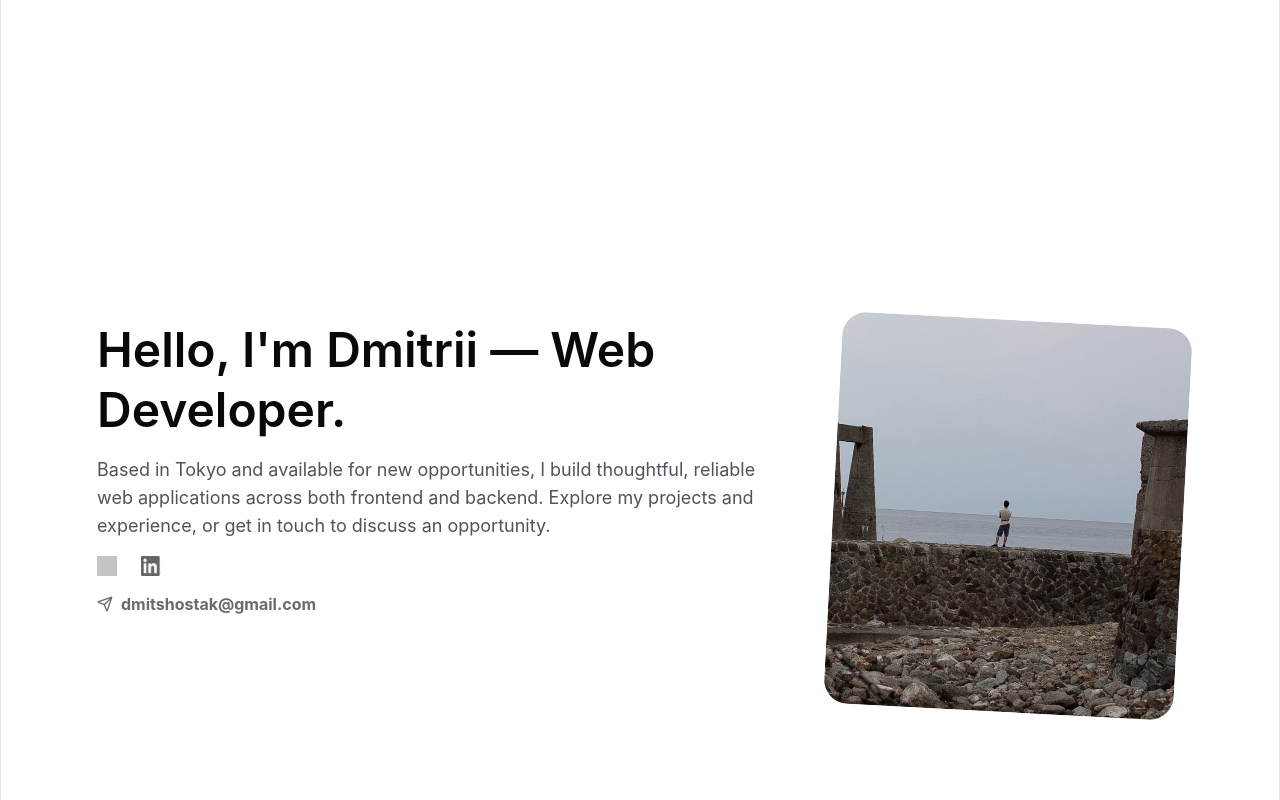
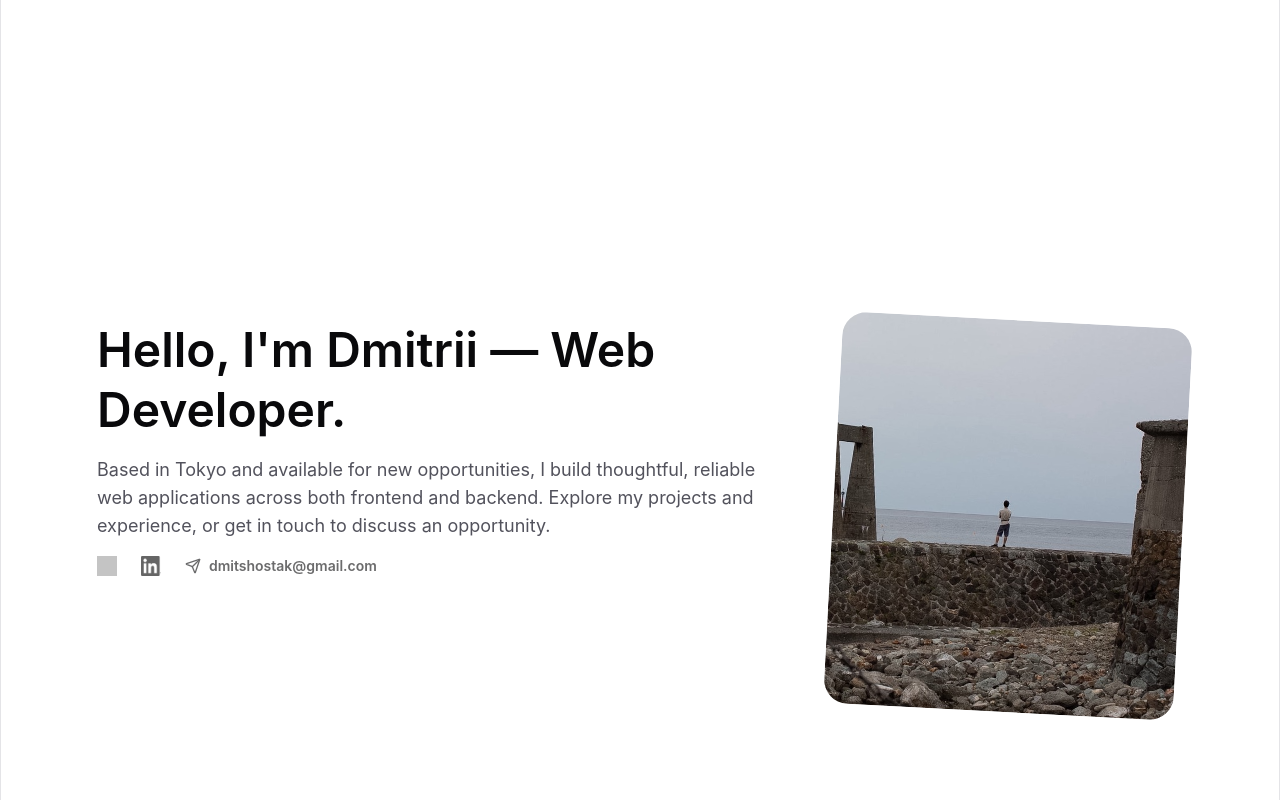
Before and after one commit to script-amv/portfolio, a React (Vite) app: page / in a window 1280 px wide. Shown: the top 800 px of the page. Built offline with nearby package versions, Linux system fonts and the light colour scheme; grey boxes are pictures that could not be loaded.

Commit message:
style: update intro section contact layout

```diff
--- a/src/IntroSection.tsx
+++ b/src/IntroSection.tsx
@@ -1,4 +1,5 @@
 import { Send } from "lucide-react";
+import { Dot } from "lucide-react";
 
 import Section from "./Section";
 import githubIcon from "./assets/icons/github.svg";
@@ -27,12 +28,12 @@ function IntroSection() {
           <a href="https://www.linkedin.com/in/script-amv">
             <img className="h-5 w-5" src={linkedinIcon} />
           </a>
+
+          <a className="flex items-center gap-2 font-semibold text-sm" href="mailto:dmitshostak@gmail.com">
+            <Send className="size-4" />
+            dmitshostak@gmail.com
+          </a>
         </div>
-
-        <a className="mt-4 flex items-center gap-2 font-bold" href="mailto:dmitshostak@gmail.com">
-          <Send className="size-4" />
-          dmitshostak@gmail.com
-        </a>
       </div>
     </Section>
   );
```
